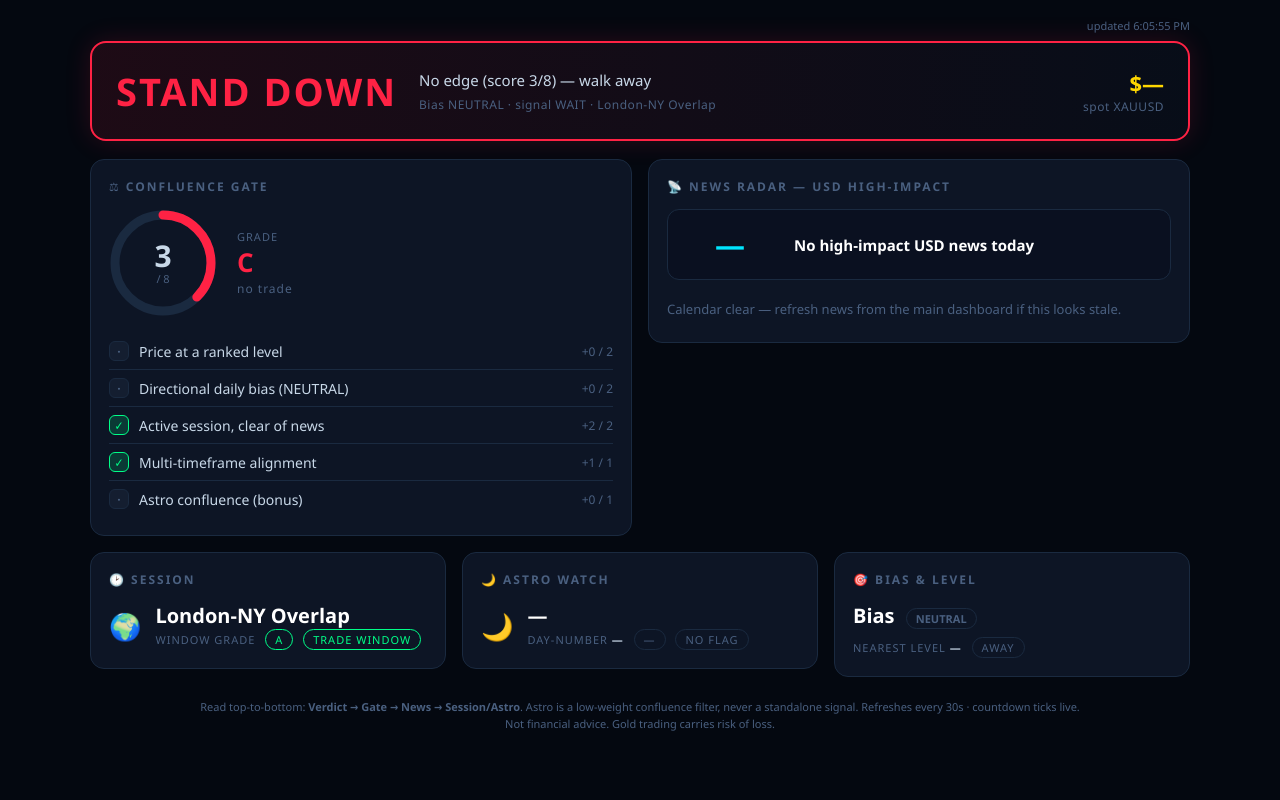
After one commit to adham3798/gold-command-center, a Flask app: page /static/rulebook.html in a window 1280 px wide. The commit adds this page. Run offline with Flask 3, Linux system fonts and the light colour scheme; data that the repository does not hold is empty.

Commit message:
Add Rulebook tab: confluence gate, news radar + blackout, verdict banner

```diff
--- a/app.py
+++ b/app.py
@@ -2911,3 +2911,165 @@ def api_scalp():
     return jsonify({k: (round(v, 2) if isinstance(v, float) else v)
                     for k, v in out.items()})
 # ── END SCALP API ──────────────────────────────────────────────────────────────
+
+
+# ── RULEBOOK API (confluence gate + verdict for the Rulebook tab) ───────────────
+def _rb_session(now_utc):
+    """Classify the current trading session from the UTC clock (summer-time map).
+    Returns (name, grade, allowed). 'allowed' = a primary trend window per the
+    rulebook (London / overlap / NY). Asia + rollover = reversion-only -> False."""
+    h = now_utc.hour + now_utc.minute / 60.0
+    if 7 <= h < 12:
+        return ('London', 'B', True)
+    if 12 <= h < 16:
+        return ('London-NY Overlap', 'A', True)
+    if 16 <= h < 21:
+        return ('New York', 'B', True)
+    if 21 <= h < 23:
+        return ('Thin / rollover', 'D', False)
+    return ('Asia (Tokyo)', 'C', False)
+
+
+def _rb_news(et_today, now_utc):
+    """Next USD high-impact event + 15-min blackout flag, from the news cache.
+    Event times are stored as HH:MM US-Eastern; convert to UTC to compare."""
+    out = {'blackout': False, 'next': None, 'today_count': 0, 'events': []}
+    try:
+        try:
+            et_tz = pytz.timezone('America/New_York')
+        except Exception:
+            et_tz = None
+        evs = news.get_for(et_today) or []
+        out['today_count'] = len(evs)
+        now_ts = now_utc.timestamp()
+        soonest = None
+        for ev in evs:
+            t = str(ev.get('time') or '')
+            epoch = None
+            mins = None
+            if ':' in t and et_tz is not None:
+                try:
+                    hh, mm = (int(x) for x in t.split(':')[:2])
+                    y, mo, d = (int(x) for x in et_today.split('-'))
+                    naive = datetime(y, mo, d, hh, mm)
+                    et_dt = et_tz.localize(naive)
+                    epoch = et_dt.timestamp()
+                    mins = (epoch - now_ts) / 60.0
+                    if -15 <= mins <= 15:
+                        out['blackout'] = True
+                except Exception:
+                    pass
+            row = {'time': t, 'title': ev.get('title', ''),
+                   'impact': ev.get('impact', ''),
+                   'epoch': int(epoch) if epoch else None,
+                   'minutes': round(mins) if mins is not None else None}
+            out['events'].append(row)
+            if mins is not None and mins >= -15 and (soonest is None or mins < soonest['minutes']):
+                soonest = row
+        out['next'] = soonest
+    except Exception:
+        pass
+    return out
+
+
+@app.route('/api/rulebook')
+def api_rulebook():
+    out = {'status': 'ok'}
+    try:
+        now_utc = datetime.now(pytz.utc)
+        try:
+            et_today = datetime.now(pytz.timezone('America/New_York')).strftime('%Y-%m-%d')
+        except Exception:
+            et_today = _trading_day()
+        today = _trading_day()
+        day = build_day(today) or {}
+
+        # ── bias from the daily model signal ──
+        sig = (day.get('signal') or 'WAIT').upper()
+        if 'BUY' in sig:
+            bias = 'LONG'
+        elif 'SELL' in sig:
+            bias = 'SHORT'
+        else:
+            bias = 'NEUTRAL'
+        market_closed = bool(day.get('market_closed'))
+
+        # ── live price (spot) with sheet fallback ──
+        price = None
+        try:
+            g = req.get('https://api.gold-api.com/price/XAU', timeout=6).json()
+            price = float(g.get('price') or 0) or None
+        except Exception:
+            price = None
+        days_sorted = sorted(DATA.get('prices', {}))
+        last = DATA['prices'][days_sorted[-1]] if days_sorted else None
+        if price is None and last:
+            price = last.get('close')
+
+        # ── nearest pivot level ──
+        level = {'nearest': None, 'price': None, 'dist': None, 'dist_pct': None, 'at_level': False}
+        if last and None not in (last.get('high'), last.get('low'), last.get('close')) and price:
+            piv = _pivots_from(last)
+            nm, lp = min(piv.items(), key=lambda kv: abs(price - kv[1]))
+            dist = abs(price - lp)
+            dist_pct = dist / price * 100 if price else None
+            level = {'nearest': nm, 'price': round(lp, 2), 'dist': round(dist, 2),
+                     'dist_pct': round(dist_pct, 3) if dist_pct is not None else None,
+                     'at_level': bool(dist_pct is not None and dist_pct <= 0.12)}
+
+        # ── session + news ──
+        session = _rb_session(now_utc)
+        sess = {'name': session[0], 'grade': session[1], 'allowed': session[2]}
+        news_block = _rb_news(et_today, now_utc)
+
+        # ── astro overlay ──
+        dn = day.get('day_number')
+        phase = (day.get('phase') or '')
+        pl = phase.lower()
+        moon_event = 'New Moon' if 'new' in pl else ('Full Moon' if 'full' in pl else None)
+        power = dn in (3, 6, 9)
+        watch = bool(moon_event) or power
+        astro = {'day_number': dn, 'power': power, 'phase': phase,
+                 'emoji': day.get('phase_emoji', ''), 'moon_event': moon_event, 'watch': watch}
+
+        # ── confluence gate (0..8) ──
+        bd = []
+        s_level = 2 if level['at_level'] else 0
+        bd.append({'label': 'Price at a ranked level', 'pts': s_level, 'max': 2})
+        s_bias = 2 if bias in ('LONG', 'SHORT') else 0
+        bd.append({'label': 'Directional daily bias (%s)' % bias, 'pts': s_bias, 'max': 2})
+        s_sess = 2 if (sess['allowed'] and not news_block['blackout'] and not market_closed) else 0
+        bd.append({'label': 'Active session, clear of news', 'pts': s_sess, 'max': 2})
+        s_mtf = 1 if day.get('with_trend') else 0
+        bd.append({'label': 'Multi-timeframe alignment', 'pts': s_mtf, 'max': 1})
+        s_astro = 1 if watch else 0
+        bd.append({'label': 'Astro confluence (bonus)', 'pts': s_astro, 'max': 1})
+        score = s_level + s_bias + s_sess + s_mtf + s_astro
+        grade = 'A' if score >= 6 else ('B' if score >= 4 else 'C')
+
+        # ── verdict ──
+        if market_closed:
+            verdict = {'state': 'STAND DOWN', 'reason': 'Market closed (%s)' % (day.get('closed_reason') or 'weekend/holiday')}
+        elif news_block['blackout']:
+            verdict = {'state': 'STAND DOWN', 'reason': 'High-impact news blackout (±15 min)'}
+        elif grade == 'A':
+            verdict = {'state': 'TRADE', 'reason': 'A-grade confluence — execute the valid setup'}
+        elif grade == 'B':
+            verdict = {'state': 'WAIT', 'reason': 'B-grade — only A-setup at reduced size, or skip'}
+        else:
+            verdict = {'state': 'STAND DOWN', 'reason': 'No edge (score %d/8) — walk away' % score}
+
+        out.update({
+            'as_of_utc': int(now_utc.timestamp()),
+            'trading_day': today,
+            'bias': bias, 'signal': sig, 'confidence': day.get('confidence'),
+            'market_closed': market_closed,
+            'price': round(price, 2) if price else None,
+            'level': level, 'session': sess, 'news': news_block, 'astro': astro,
+            'gate': {'score': score, 'max': 8, 'grade': grade, 'breakdown': bd},
+            'verdict': verdict,
+        })
+    except Exception as e:
+        out = {'status': 'error', 'message': str(e)}
+    return jsonify(out)
+# ── END RULEBOOK API ────────────────────────────────────────────────────────────
--- /dev/null
+++ b/static/rulebook.html
@@ -0,0 +1,312 @@
+<!DOCTYPE html>
+<html lang="en">
+<head>
+<meta charset="UTF-8">
+<meta name="viewport" content="width=device-width, initial-scale=1.0">
+<title>Rulebook · Confluence Gate</title>
+<style>
+  :root{
+    --gold:#FFD700; --gold2:#FFA500; --green:#00FF88; --red:#FF2244;
+    --amber:#FFB020; --blue:#00E5FF; --bg:#040810; --bg2:#0A1020;
+    --panel:#0D1525; --border:#1A2A40; --text:#C8D8E8; --dim:#4A6080;
+  }
+  *{box-sizing:border-box; margin:0; padding:0;}
+  body{background:var(--bg); color:var(--text);
+    font-family:'Segoe UI',Tahoma,sans-serif; padding:18px; min-height:100vh;}
+  .wrap{max-width:1100px; margin:0 auto;}
+  .row{display:flex; gap:16px; flex-wrap:wrap;}
+  .col{flex:1; min-width:300px;}
+  .card{background:var(--panel); border:1px solid var(--border);
+    border-radius:14px; padding:18px; margin-bottom:16px;}
+  .card h2{font-size:12px; letter-spacing:2px; color:var(--dim);
+    text-transform:uppercase; margin-bottom:14px; font-weight:700;}
+
+  /* Verdict banner */
+  .verdict{border-radius:16px; padding:22px 24px; margin-bottom:18px;
+    display:flex; align-items:center; gap:22px; border:2px solid var(--border);
+    background:var(--panel); transition:all .3s ease;}
+  .verdict .state{font-size:38px; font-weight:900; letter-spacing:2px; white-space:nowrap;}
+  .verdict .meta{flex:1;}
+  .verdict .reason{font-size:15px; color:var(--text); margin-bottom:6px;}
+  .verdict .sub{font-size:12px; color:var(--dim); letter-spacing:.5px;}
+  .v-trade{border-color:var(--green); box-shadow:0 0 30px rgba(0,255,136,.18);
+    background:linear-gradient(90deg,rgba(0,255,136,.10),rgba(13,21,37,.4));}
+  .v-trade .state{color:var(--green);}
+  .v-wait{border-color:var(--amber); box-shadow:0 0 24px rgba(255,176,32,.14);
+    background:linear-gradient(90deg,rgba(255,176,32,.10),rgba(13,21,37,.4));}
+  .v-wait .state{color:var(--amber);}
+  .v-stand{border-color:var(--red); box-shadow:0 0 26px rgba(255,34,68,.16);
+    background:linear-gradient(90deg,rgba(255,34,68,.10),rgba(13,21,37,.4));}
+  .v-stand .state{color:var(--red);}
+
+  /* Gate */
+  .gate-top{display:flex; align-items:center; gap:20px; margin-bottom:16px;}
+  .ring{position:relative; width:108px; height:108px; flex:none;}
+  .ring svg{transform:rotate(-90deg);}
+  .ring .num{position:absolute; inset:0; display:flex; flex-direction:column;
+    align-items:center; justify-content:center;}
+  .ring .num b{font-size:30px; font-weight:900; line-height:1;}
+  .ring .num span{font-size:11px; color:var(--dim);}
+  .grade{font-size:13px; letter-spacing:1px;}
+  .grade b{font-size:26px; font-weight:900;}
+  .bd{list-style:none;}
+  .bd li{display:flex; align-items:center; gap:10px; padding:8px 0;
+    border-top:1px solid var(--border); font-size:14px;}
+  .bd li:first-child{border-top:0;}
+  .bd .dot{width:20px; height:20px; border-radius:6px; flex:none;
+    display:flex; align-items:center; justify-content:center; font-size:12px; font-weight:800;}
+  .dot.on{background:rgba(0,255,136,.16); color:var(--green); border:1px solid var(--green);}
+  .dot.off{background:rgba(74,96,128,.12); color:var(--dim); border:1px solid var(--border);}
+  .bd .lbl{flex:1;}
+  .bd .pts{color:var(--dim); font-size:12px; font-variant-numeric:tabular-nums;}
+
+  /* News radar */
+  .news-next{display:flex; align-items:center; gap:16px; padding:14px;
+    border-radius:12px; background:var(--bg2); border:1px solid var(--border); margin-bottom:14px;}
+  .countdown{font-size:30px; font-weight:900; font-variant-numeric:tabular-nums;
+    color:var(--blue); min-width:96px; text-align:center;}
+  .news-next .info{flex:1;}
+  .news-next .title{font-size:15px; font-weight:600; color:#fff;}
+  .news-next .when{font-size:12px; color:var(--dim);}
+  .blackout{border-color:var(--red)!important;
+    background:linear-gradient(90deg,rgba(255,34,68,.14),rgba(13,21,37,.4))!important;
+    animation:pulse 1.4s ease-in-out infinite;}
+  .blackout .countdown{color:var(--red);}
+  @keyframes pulse{0%,100%{box-shadow:0 0 0 rgba(255,34,68,0);}50%{box-shadow:0 0 22px rgba(255,34,68,.35);}}
+  .evlist{list-style:none; font-size:13px;}
+  .evlist li{display:flex; gap:10px; padding:6px 0; border-top:1px solid var(--border);}
+  .evlist li:first-child{border-top:0;}
+  .evlist .t{color:var(--blue); min-width:54px; font-variant-numeric:tabular-nums;}
+  .evlist .x{flex:1; color:var(--text);}
+  .imp{font-size:10px; padding:1px 6px; border-radius:5px; background:rgba(255,34,68,.16);
+    color:var(--red); border:1px solid rgba(255,34,68,.4); align-self:center;}
+  .empty{color:var(--dim); font-size:13px; padding:6px 0;}
+
+  /* small tiles */
+  .tile{display:flex; align-items:center; gap:14px;}
+  .tile .big{font-size:26px;}
+  .tile .v{font-size:20px; font-weight:800; color:#fff;}
+  .tile .k{font-size:11px; color:var(--dim); letter-spacing:1px; text-transform:uppercase;}
+  .pill{display:inline-block; font-size:11px; padding:2px 9px; border-radius:20px;
+    border:1px solid var(--border); color:var(--dim); margin-left:6px;}
+  .pill.long{color:var(--green); border-color:var(--green);}
+  .pill.short{color:var(--red); border-color:var(--red);}
+  .pill.amber{color:var(--amber); border-color:var(--amber);}
+  .foot{font-size:11px; color:var(--dim); text-align:center; margin-top:6px; line-height:1.5;}
+  .price-big{font-size:22px; font-weight:800; color:var(--gold);}
+  .upd{font-size:11px; color:var(--dim); text-align:right; margin-bottom:8px;}
+  a{color:var(--blue);}
+</style>
+</head>
+<body>
+<div class="wrap">
+  <div class="upd" id="upd">loading…</div>
+
+  <!-- VERDICT BANNER -->
+  <div class="verdict v-wait" id="verdict">
+    <div class="state" id="v-state">— — —</div>
+    <div class="meta">
+      <div class="reason" id="v-reason">Loading confluence…</div>
+      <div class="sub" id="v-sub"></div>
+    </div>
+    <div style="text-align:right;">
+      <div class="price-big" id="v-price">$—</div>
+      <div class="sub">spot XAUUSD</div>
+    </div>
+  </div>
+
+  <div class="row">
+    <!-- CONFLUENCE GATE -->
+    <div class="col">
+      <div class="card">
+        <h2>⚖ Confluence Gate</h2>
+        <div class="gate-top">
+          <div class="ring">
+            <svg width="108" height="108" viewBox="0 0 108 108">
+              <circle cx="54" cy="54" r="48" fill="none" stroke="#1A2A40" stroke-width="9"/>
+              <circle id="ring-fg" cx="54" cy="54" r="48" fill="none" stroke="#00FF88"
+                stroke-width="9" stroke-linecap="round" stroke-dasharray="301.6" stroke-dashoffset="301.6"/>
+            </svg>
+            <div class="num"><b id="g-score">0</b><span>/ 8</span></div>
+          </div>
+          <div class="grade">
+            <div class="k" style="color:var(--dim);font-size:11px;letter-spacing:1px;">GRADE</div>
+            <b id="g-grade">—</b>
+            <div class="sub" id="g-note" style="font-size:12px;color:var(--dim);">—</div>
+          </div>
+        </div>
+        <ul class="bd" id="g-breakdown"></ul>
+      </div>
+    </div>
+
+    <!-- NEWS RADAR -->
+    <div class="col">
+      <div class="card">
+        <h2>📡 News Radar — USD high-impact</h2>
+        <div class="news-next" id="news-next">
+          <div class="countdown" id="nc">—</div>
+          <div class="info">
+            <div class="title" id="nn-title">No upcoming high-impact news</div>
+            <div class="when" id="nn-when"></div>
+          </div>
+        </div>
+        <ul class="evlist" id="evlist"></ul>
+      </div>
+    </div>
+  </div>
+
+  <div class="row">
+    <div class="col"><div class="card"><h2>🕑 Session</h2>
+      <div class="tile"><div class="big" id="s-emoji">🌍</div>
+        <div><div class="v" id="s-name">—</div>
+          <div class="k">window grade <span id="s-grade" class="pill">—</span>
+            <span id="s-allow" class="pill">—</span></div></div></div>
+    </div></div>
+    <div class="col"><div class="card"><h2>🌙 Astro Watch</h2>
+      <div class="tile"><div class="big" id="a-emoji">🌑</div>
+        <div><div class="v" id="a-phase">—</div>
+          <div class="k">day-number <b id="a-dn" style="color:var(--text)">—</b>
+            <span id="a-power" class="pill">—</span>
+            <span id="a-watch" class="pill">—</span></div></div></div>
+    </div></div>
+    <div class="col"><div class="card"><h2>🎯 Bias &amp; Level</h2>
+      <div class="tile"><div>
+        <div class="v">Bias <span id="b-bias" class="pill">—</span></div>
+        <div class="k" style="margin-top:8px;">nearest level
+          <b id="b-level" style="color:var(--text)">—</b>
+          <span id="b-at" class="pill">—</span></div></div></div>
+    </div></div>
+  </div>
+
+  <div class="foot">
+    Read top-to-bottom: <b>Verdict → Gate → News → Session/Astro</b>. Astro is a low-weight
+    confluence filter, never a standalone signal. Refreshes every 30s · countdown ticks live.
+    <br>Not financial advice. Gold trading carries risk of loss.
+  </div>
+</div>
+
+<script>
+var nextEpoch = null, nextTitle = null, blackoutNow = false;
+
+function fmtCountdown(sec){
+  var neg = sec < 0; sec = Math.abs(Math.round(sec));
+  var h = Math.floor(sec/3600), m = Math.floor((sec%3600)/60), s = sec%60;
+  var str = (h>0? h+':':'') + String(m).padStart(2,'0') + ':' + String(s).padStart(2,'0');
+  return (neg?'+':'') + str;
+}
+
+function tick(){
+  if(nextEpoch == null){ document.getElementById('nc').textContent = '—'; return; }
+  var now = Date.now()/1000;
+  var diff = nextEpoch - now;
+  document.getElementById('nc').textContent = fmtCountdown(diff);
+  var box = document.getElementById('news-next');
+  // live blackout if within ±15 min of the next event, or server said so
+  var live = blackoutNow || (diff <= 15*60 && diff >= -15*60);
+  box.classList.toggle('blackout', live);
+}
+setInterval(tick, 1000);
+
+function setVerdict(v){
+  var el = document.getElementById('verdict');
+  el.className = 'verdict ' + (v.state==='TRADE'?'v-trade':(v.state==='WAIT'?'v-wait':'v-stand'));
+  document.getElementById('v-state').textContent = v.state;
+  document.getElementById('v-reason').textContent = v.reason || '';
+}
+
+function pill(id, text, cls){
+  var e = document.getElementById(id);
+  e.textContent = text; e.className = 'pill' + (cls? ' '+cls : '');
+}
+
+async function load(){
+  try{
+    var r = await fetch('/api/rulebook', {cache:'no-store'});
+    var d = await r.json();
+    if(d.status === 'error'){ document.getElementById('v-reason').textContent = 'API error: '+d.message; return; }
+
+    // verdict + price
+    setVerdict(d.verdict || {state:'WAIT', reason:''});
+    document.getElementById('v-price').textContent = d.price!=null ? '$'+d.price.toLocaleString() : '$—';
+    var conf = d.confidence!=null ? '  ·  confidence '+d.confidence+'%' : '';
+    document.getElementById('v-sub').textContent =
+      'Bias '+d.bias+'  ·  signal '+(d.signal||'—')+conf+'  ·  '+(d.session?d.session.name:'');
+
+    // gate ring + breakdown
+    var g = d.gate || {score:0,max:8,grade:'C',breakdown:[]};
+    document.getElementById('g-score').textContent = g.score;
+    document.getElementById('g-grade').textContent = g.grade;
+    var col = g.grade==='A'?'#00FF88':(g.grade==='B'?'#FFB020':'#FF2244');
+    document.getElementById('g-grade').style.color = col;
+    document.getElementById('g-note').textContent =
+      g.grade==='A'?'take the valid setup':(g.grade==='B'?'reduced size or skip':'no trade');
+    var circ = 301.6, off = circ * (1 - g.score/g.max);
+    var fg = document.getElementById('ring-fg');
+    fg.style.strokeDashoffset = off; fg.setAttribute('stroke', col);
+    var ul = document.getElementById('g-breakdown'); ul.innerHTML='';
+    (g.breakdown||[]).forEach(function(b){
+      var on = b.pts>0;
+      var li = document.createElement('li');
+      li.innerHTML = '<span class="dot '+(on?'on':'off')+'">'+(on?'✓':'·')+'</span>'+
+                     '<span class="lbl">'+b.label+'</span>'+
+                     '<span class="pts">+'+b.pts+' / '+b.max+'</span>';
+      ul.appendChild(li);
+    });
+
+    // news
+    var n = d.news || {};
+    blackoutNow = !!n.blackout;
+    if(n.next){
+      nextEpoch = n.next.epoch; nextTitle = n.next.title;
+      document.getElementById('nn-title').textContent = n.next.title + (n.next.impact? '  ('+n.next.impact+')':'');
+      document.getElementById('nn-when').textContent = 'at '+n.next.time+' ET';
+    } else {
+      nextEpoch = null;
+      document.getElementById('nn-title').textContent =
+        (n.today_count? 'No more events today' : 'No high-impact USD news today');
+      document.getElementById('nn-when').textContent = '';
+    }
+    var el = document.getElementById('evlist'); el.innerHTML='';
+    if(n.events && n.events.length){
+      n.events.forEach(function(e){
+        var li=document.createElement('li');
+        li.innerHTML='<span class="t">'+(e.time||'--')+'</span>'+
+          '<span class="x">'+e.title+'</span>'+(e.impact?'<span class="imp">'+e.impact+'</span>':'');
+        el.appendChild(li);
+      });
+    } else { el.innerHTML='<li class="empty">Calendar clear — refresh news from the main dashboard if this looks stale.</li>'; }
+    tick();
+
+    // session
+    var s = d.session || {};
+    document.getElementById('s-name').textContent = s.name || '—';
+    pill('s-grade', s.grade||'—', s.grade==='A'?'long':(s.grade==='B'?'amber':''));
+    pill('s-allow', s.allowed?'trade window':'reversion only', s.allowed?'long':'amber');
+    document.getElementById('s-emoji').textContent =
+      (s.name&&s.name.indexOf('Asia')>=0)?'🌏':(s.name&&s.name.indexOf('New York')>=0?'🗽':'🌍');
+
+    // astro
+    var a = d.astro || {};
+    document.getElementById('a-emoji').textContent = a.emoji || '🌙';
+    document.getElementById('a-phase').textContent = a.phase || '—';
+    document.getElementById('a-dn').textContent = a.day_number!=null? a.day_number : '—';
+    pill('a-power', a.power?'power 3·6·9':'—', a.power?'amber':'');
+    pill('a-watch', a.watch?'watch window':'no flag', a.watch?'amber':'');
+
+    // bias & level
+    pill('b-bias', d.bias, d.bias==='LONG'?'long':(d.bias==='SHORT'?'short':''));
+    var lv = d.level || {};
+    document.getElementById('b-level').textContent =
+      lv.nearest? (lv.nearest+' @ '+lv.price+'  ('+ (lv.dist!=null?lv.dist:'—') +')') : '—';
+    pill('b-at', lv.at_level?'at level':'away', lv.at_level?'long':'');
+
+    document.getElementById('upd').textContent = 'updated '+ new Date().toLocaleTimeString();
+  }catch(err){
+    document.getElementById('v-reason').textContent = 'Load failed: '+err;
+  }
+}
+load();
+setInterval(load, 30000);
+</script>
+</body>
+</html>
```
Also changed, not shown: templates/index.html (+22 -14 lines), templates/shell.html (+13 -2 lines), wire_rulebook_api.py (added, +207 -0 lines).
